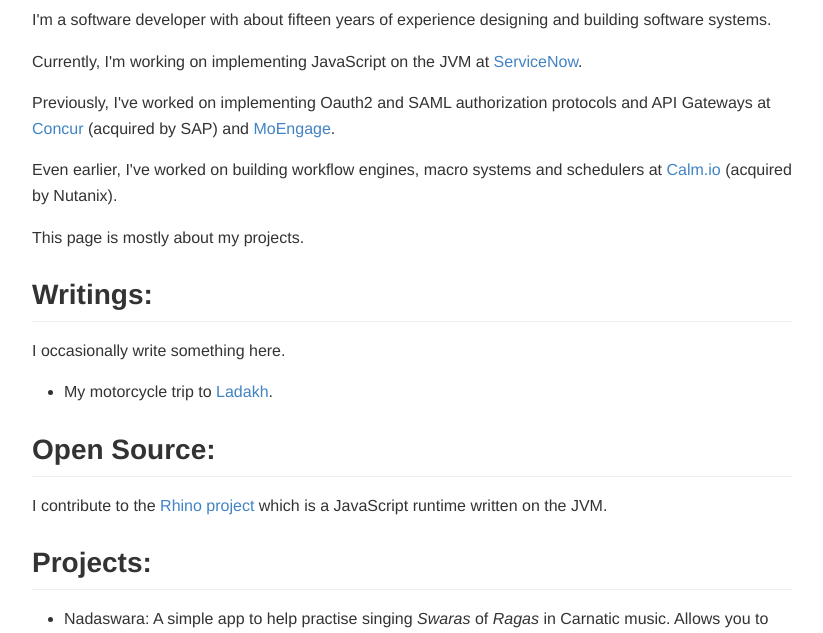
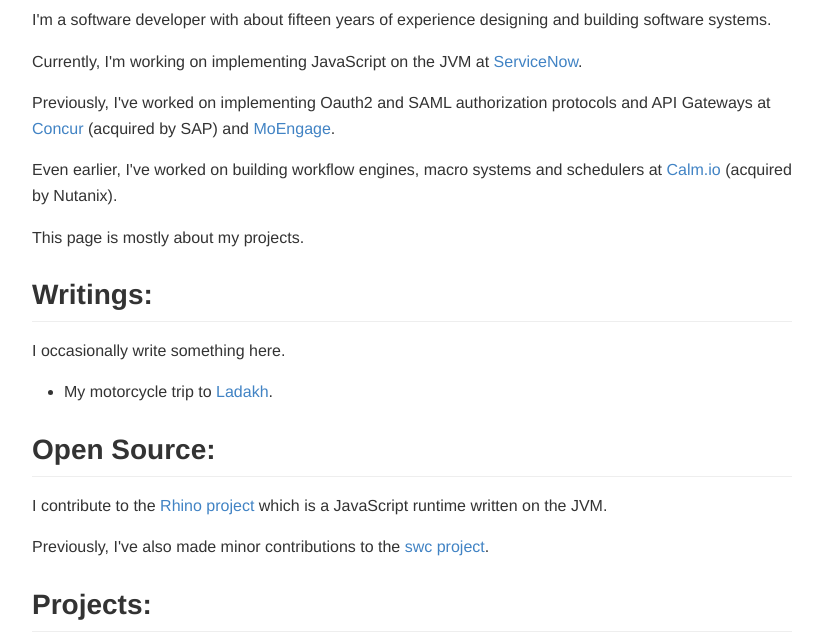
Before and after one commit to 0xe/0xe.github.io, a plain HTML site: page index.html in a window 1280 px wide. Shown: the part 94-727 px from the top of the page, without its empty margins (243-1066 px from the left). Drawn offline with Linux system fonts and the light colour scheme.

Commit message:
Mention swc contributions

```diff
--- a/index.html
+++ b/index.html
@@ -22,6 +22,7 @@
 </ul>
 <h2 id="open-source"><a class="header-link" href="#open-source"></a>Open Source:</h2>
 <p>I contribute to the <a href="https://github.com/mozilla/rhino/commits/master/?author=0xe">Rhino project</a> which is a JavaScript runtime written on the JVM.</p>
+<p>Previously, I&#39;ve also made minor contributions to the <a href="https://github.com/swc-project/swc/commits/main/?author=0xe">swc project</a>.</p>
 <h2 id="projects"><a class="header-link" href="#projects"></a>Projects:</h2>
 <ul class="list">
 <li><p>Nadaswara: A simple app to help practise singing <em>Swaras</em> of <em>Ragas</em> in Carnatic music. Allows you to define the base <em>sa</em> note so you can follow along with exercises at your own pitch. Available on the <a href="https://appstoreconnect.apple.com/apps/6749471155/distribution/info">iOS app store</a>.</p>
```
Also changed, not shown: 1 other file.
